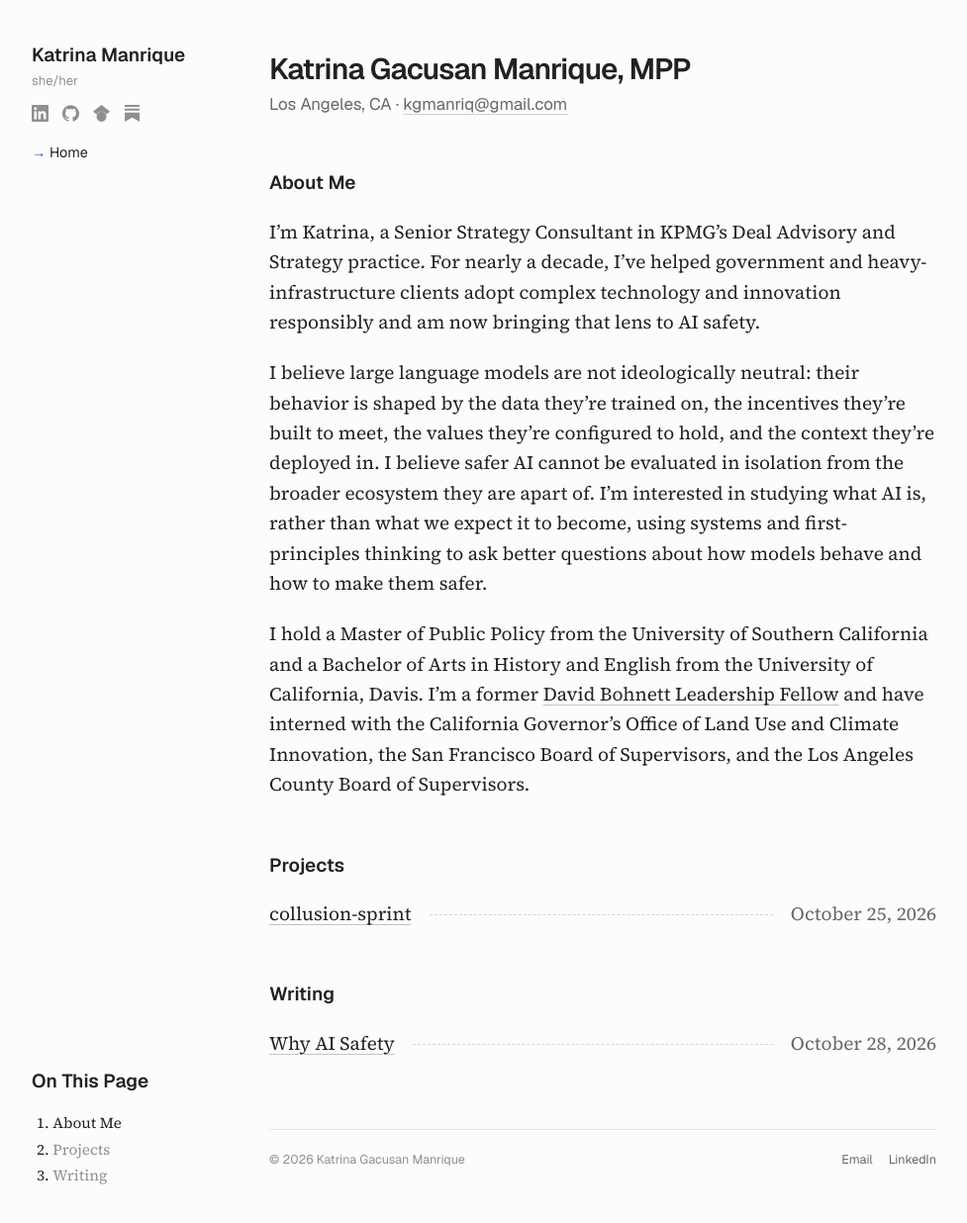
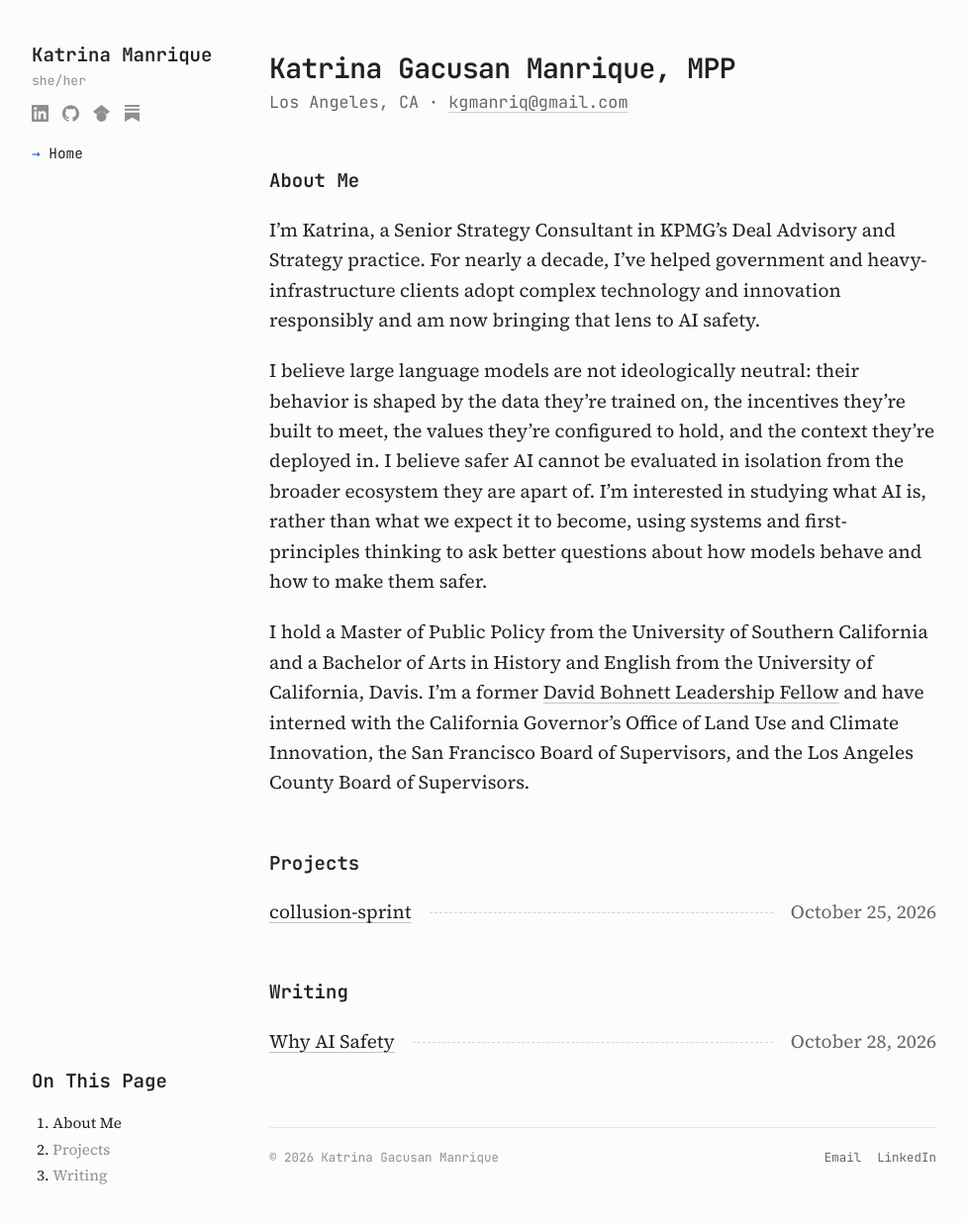
Before and after one commit to kgmanriq/kgmanriq.github.io, a Jekyll site: the page built from index.html, in a window 1280 px wide and 1246 px high. Shown: the top 1236 px of the window at 99% size, without its empty margins (16-993 px from the left). Built offline with Jekyll 4.4.1, drawn with Linux system fonts in a browser that asks for light colours.

Commit message:
Swap Geist for JetBrains Mono on headings and labels
Co-Authored-By: Claude Opus 5.5 <noreply@anthropic.com>
Claude-Session: https://claude.ai/code/session_01EuuEgRVzQ3seSDn6GstdDW

```diff
--- a/_layouts/default.html
+++ b/_layouts/default.html
@@ -6,7 +6,7 @@
   {% seo %}
   <link rel="preconnect" href="https://fonts.googleapis.com">
   <link rel="preconnect" href="https://fonts.gstatic.com" crossorigin>
-  <link href="https://fonts.googleapis.com/css2?family=Geist:wght@400;500;600;700&family=Source+Serif+4:ital,opsz,wght@0,8..60,400;0,8..60,600;1,8..60,400&display=swap" rel="stylesheet">
+  <link href="https://fonts.googleapis.com/css2?family=JetBrains+Mono:wght@400;500;600;700&family=Source+Serif+4:ital,opsz,wght@0,8..60,400;0,8..60,600;1,8..60,400&display=swap" rel="stylesheet">
   <link rel="stylesheet" href="{{ '/assets/css/style.css' | relative_url }}?v={{ site.time | date: '%s' }}">
 </head>
 <body>
--- a/assets/css/style.css
+++ b/assets/css/style.css
@@ -7,8 +7,8 @@
   --line: #e8e8e5;
   --accent: #1f5fbf;
   --accent-soft: #edf2fa;
-  --serif: "Geist", "Helvetica Neue", Helvetica, Arial, sans-serif;
-  --sans: "Geist", "Helvetica Neue", Helvetica, Arial, sans-serif;
+  --serif: "JetBrains Mono", ui-monospace, Menlo, Consolas, monospace;
+  --sans: "JetBrains Mono", ui-monospace, Menlo, Consolas, monospace;
   --body: "Source Serif 4", Georgia, "Times New Roman", serif;
   --col: 720px;
   --note: 230px;
@@ -70,7 +70,7 @@ p { margin: 0 0 1.1em; }
 
 /* ---------- Page header & headings ---------- */
 .page-head { margin-bottom: 44px; }
-.page-head h1 { font-family: var(--serif); font-weight: 600; letter-spacing: -0.03em; font-size: 1.85rem; line-height: 1.2; margin: 0 0 4px; }
+.page-head h1 { font-family: var(--serif); font-weight: 600; letter-spacing: -0.02em; font-size: 1.75rem; line-height: 1.2; margin: 0 0 4px; }
 .subtitle { font-family: var(--sans); color: var(--muted); font-size: 1.05rem; margin: 0; }
 .subtitle a { text-decoration-color: #d0d0d0; }
 
```
